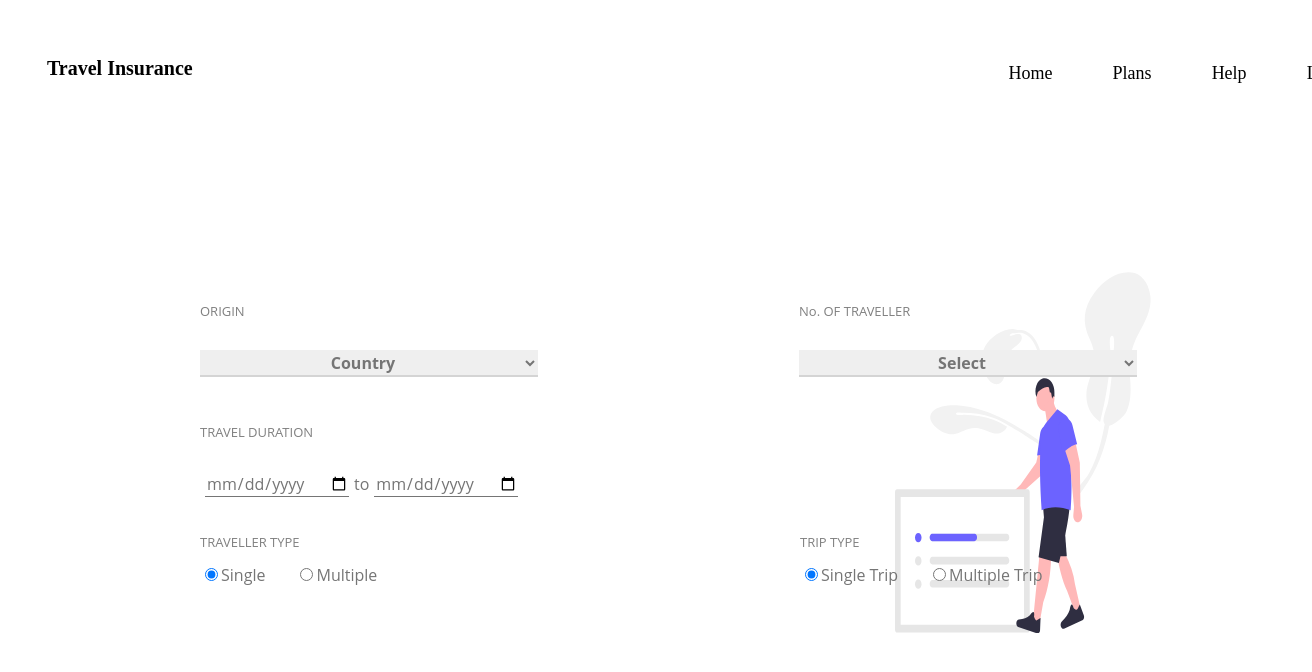
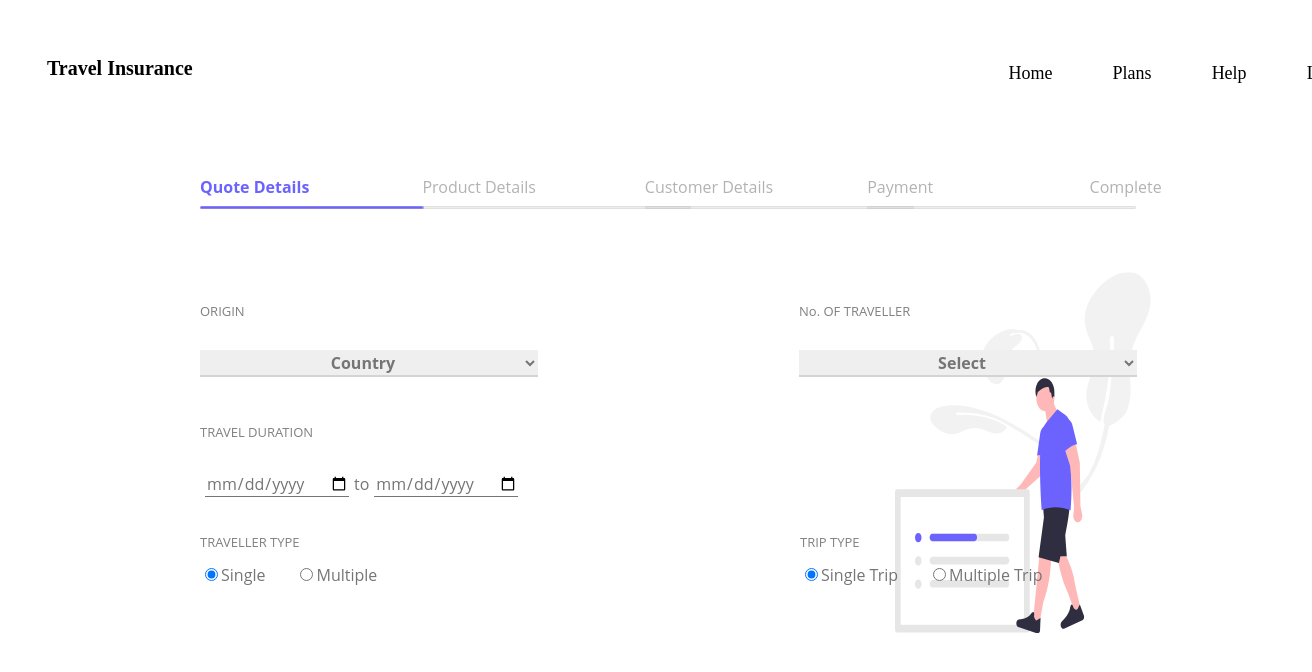
Before and after one commit to SivaramanJ/React-projects, a React (Create React App) app: page /plans in a window 1280 px wide. Shown: the top 672 px of the page, 1312 px wide, since content can reach past the window. Built offline with nearby package versions, Linux system fonts and the light colour scheme.

Commit message:
added progress bar

```diff
--- a/src/App.css
+++ b/src/App.css
@@ -40,11 +40,11 @@ html, body {
   list-style-type: none;
 }
 
-ul > li {
+.nav-menu ul > li {
   padding-right: 60px;
 }
 
-ul > li  a {
+.nav-menu ul > li  a {
   font-family: Oswald;
   font-style: normal;
   font-size: 18px;
@@ -314,3 +314,4 @@ input[type=date] {
   border-top: 1px solid rgba(196, 196, 196, 0.3);
 
 }
+ul li:hover, li.home, li.plans { background-color: white;}
--- a/src/Components/MenubarData.js
+++ b/src/Components/MenubarData.js
@@ -4,10 +4,12 @@ const MenubarData = [
     {
         title: 'Home',
         path: '/',
+        cName: 'home',
     },
     {
         title: 'Plans',
         path: '/plans',
+        cName: 'plans',
     },
     {
         title: 'Help',
--- a/src/Components/Payment.js
+++ b/src/Components/Payment.js
@@ -7,7 +7,7 @@ export class Payment extends Component {
     paymentCont = styled.div`
         height: 400px;
         width: 80em;
-        margin: 200px 0 0 163px;
+        margin: 250px 0 0 200px;
 
         position: absolute;
     `;
--- a/src/Components/ProductDetails.js
+++ b/src/Components/ProductDetails.js
@@ -4,15 +4,18 @@ import Styled from 'styled-components';
 import CTAComps from './CTAComps';
 import productLogo from "../../public/Inboundlogo.svg"
 import greenTick from "../../public/greenTick.svg"
+import tick from "../../public/Tick.png"
+import styled from 'styled-components';
 export class ProductDetails extends Component {
 
     productCont = Styled.div`
         width: 262px;
         height: 300px;
-        margin: 16% 0 0 8.5%;
-        padding-left: 5px;
+        margin: 16% 0 0 200px;
+        padding-left: 2px;
         flex-direction: row;
         justify-content: center;
+        position: relative;
     `
     childCont = Styled.div`
         position: absolute;
@@ -27,10 +30,11 @@ export class ProductDetails extends Component {
         &:hover {
             box-shadow: 2px 9px 21px rgba(0, 0, 0, 0.2);
         }
+
     `
     parentCont = Styled.div`
         display: flex;
-        position: absolute;
+        height: 1px;
         width: 100%;
     `
     productImg = Styled.img`
@@ -44,7 +48,6 @@ export class ProductDetails extends Component {
         padding-top: 40px;
         padding-left: 20px;
     `
-
     textSpan = Styled.span `
         padding-left: 10px;
         color: rgba(0, 0, 0, 0.6);
@@ -64,6 +67,13 @@ export class ProductDetails extends Component {
         padding: "5px 0 0 20px"
     }
 
+    selectedProduct = styled.img `
+         width: 54px;
+         height: 32px;
+        float: right;
+        margin: 10px 0 5px 0;
+    `
+
 
     render() {
         return (
@@ -71,7 +81,8 @@ export class ProductDetails extends Component {
                 <this.parentCont >
                     <this.productCont >
                         <this.childCont >
-                            <this.productImg src={productLogo} ></this.productImg> <br/>
+                            <this.productImg src={productLogo} ></this.productImg>
+                            <br/>
                             <this.greenTickImg src={greenTick}></this.greenTickImg>
                             <this.textSpan>Trip Cancellation</this.textSpan><br />
                             <this.greenTickImg src={greenTick}></this.greenTickImg>
@@ -108,7 +119,7 @@ export class ProductDetails extends Component {
                             </div>
                         </this.childCont>
                     </this.productCont>
-                    <this.productCont >
+                    {/* <this.productCont >
                         <this.childCont>
                                 <this.productImg src={productLogo} ></this.productImg> <br/>
                                 <this.greenTickImg src={greenTick}></this.greenTickImg>
@@ -120,7 +131,7 @@ export class ProductDetails extends Component {
                                     <this.textSpan style={this.priceStyles}>4000 INR</this.textSpan>
                                 </div>
                         </this.childCont>
-                    </this.productCont>
+                    </this.productCont> */}
                  </this.parentCont>
                  <CTAComps nextStep = {this.props.nextStep} prevStep = {this.props.prevStep}/>
             </div>
--- /dev/null
+++ b/src/Components/progressBar.js
@@ -0,0 +1,69 @@
+import React, { Component } from 'react'
+import styled from 'styled-components'
+import { ProgressBar } from 'react-bootstrap';
+
+
+export class progressBar extends Component {
+
+    progressBardiv = styled.div`
+        margin-top: 160px;
+        margin-left: 160px;
+        width: 90%;
+        height: 35px;
+        position: absolute;
+    `;
+
+    progressBarli = styled.li`
+        list-style-type: none;
+        float: left;
+        position: relative;
+        width: 20%;
+        text-align: left;
+        font-family: Open Sans;
+        font-style: normal;
+        font-weight: normal;
+        font-size: 16px;
+        color: rgba(0, 0, 0, 0.3);
+        &::before {
+            content: '';
+            position: absolute;
+            width: 120%;
+            height: 1px;
+            background-color: rgba(196, 196, 196, 0.3);
+            top: 30px;
+            border: 1.5px solid rgba(196, 196, 196, 0.3) ;
+            left: -100%;
+            border-radius: 10px;
+            z-index: -1;
+        }
+        &:first-child:before {
+            content: none;
+        }
+        &.active {
+            color: #6C63FF;
+            font-weight: bold;
+        }
+        &.active + li::before {
+            background: #6C63FF;
+            width: 100%;
+        }
+    `
+    render() {
+        let { step } = this.props;
+        return (
+            <this.progressBardiv className='progressContainer' >
+                {console.log(this.props)}
+                <ul className='progressBar'>
+                    <this.progressBarli className='active' >Quote Details</this.progressBarli>
+                    <this.progressBarli className= {step >= 2 ? 'active' : ''}>Product Details</this.progressBarli>
+                    <this.progressBarli className= {step >= 3 ? 'active' : ''}>Customer Details</this.progressBarli>
+                    <this.progressBarli className= {step >= 4 ? 'active' : ''}>Payment</this.progressBarli>
+                    <this.progressBarli className= {step >= 5 ? 'active' : ''}>Complete</this.progressBarli>
+                </ul>
+
+            </this.progressBardiv>
+        )
+    }
+}
+
+export default progressBar
--- a/src/Plans.js
+++ b/src/Plans.js
@@ -5,6 +5,7 @@ import PlanContainer from "./Components/PlansContainer";
 import CustomerDetails from "./Components/CustomerDetails";
 import ProductDetails from './Components/ProductDetails'
 import Payment from "./Components/Payment";
+import ProgressBarUtil from "./Components/progressBar";
 
 class Plans extends React.Component {
 
@@ -13,8 +14,9 @@ class Plans extends React.Component {
   }
 
   nextStep = () => {
-    console.log('Siva');
+
     let { step } = this.state;
+    console.log('Siva' + step) ;
     this.setState({
       step: step + 1
     })
@@ -23,18 +25,20 @@ class Plans extends React.Component {
   prevStep = () => {
     let { step } = this.state;
     this.setState({
-      step: step - 1
+      step: step > 1 ? step - 1 : 1
     })
+
   }
 
   render() {
     let { step } = this.state;
 
     switch(step) {
-      case 1:
+      default:
         return(
           <div className="plans">
             <Header className="headerClass" />
+            <ProgressBarUtil step = {this.state.step}></ProgressBarUtil>
             <PlanContainer nextStep = {this.nextStep} prevStep = {this.prevStep}/>
             <div className="plansBg"></div>
           </div>
@@ -44,6 +48,7 @@ class Plans extends React.Component {
         return (
           <div className="plans">
             <Header className="headerClass" />
+            <ProgressBarUtil step = {this.state.step}></ProgressBarUtil>
             <ProductDetails nextStep ={ this.nextStep} prevStep = {this.prevStep}/>
           </div>
         )
@@ -51,6 +56,7 @@ class Plans extends React.Component {
         return (
           <div className="plans">
             <Header className="headerClass" />
+            <ProgressBarUtil step = {this.state.step}></ProgressBarUtil>
             <CustomerDetails nextStep ={this.nextStep} prevStep = {this.prevStep}/>
             <div className="plansBg"></div>
           </div>
@@ -59,6 +65,7 @@ class Plans extends React.Component {
         return (
           <div className="plans">
             <Header className="headerClass" />
+            <ProgressBarUtil step = {this.state.step}></ProgressBarUtil>
             <Payment nextStep ={ this.nextStep} prevStep = {this.prevStep} />
 
           </div>
```
Also changed, not shown: public/Tick.png (added).
